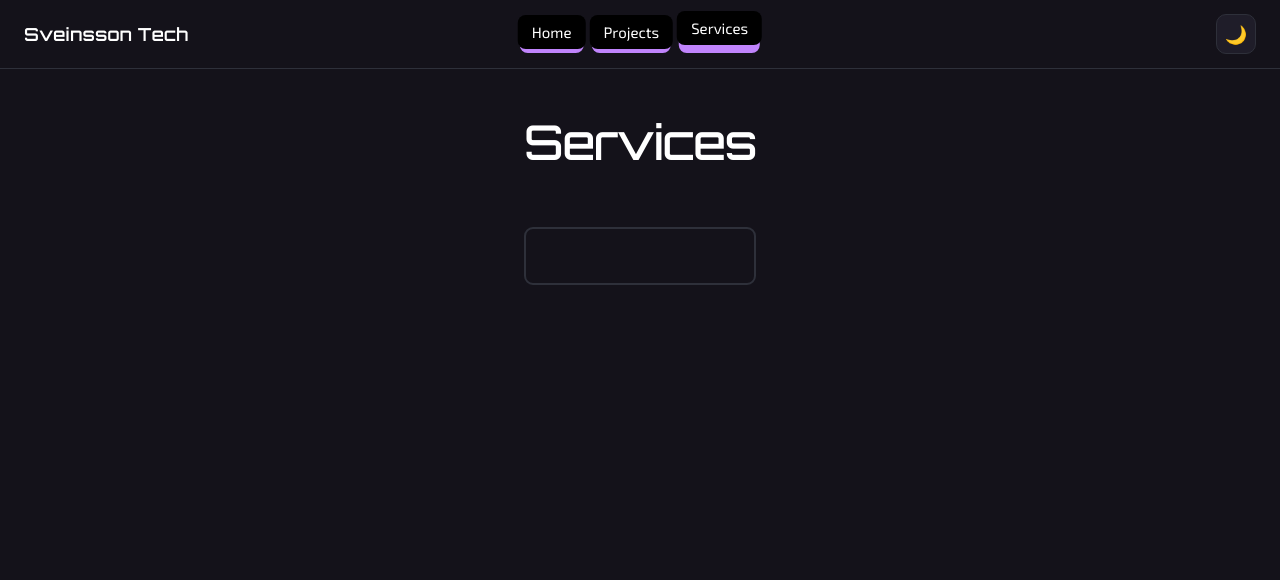
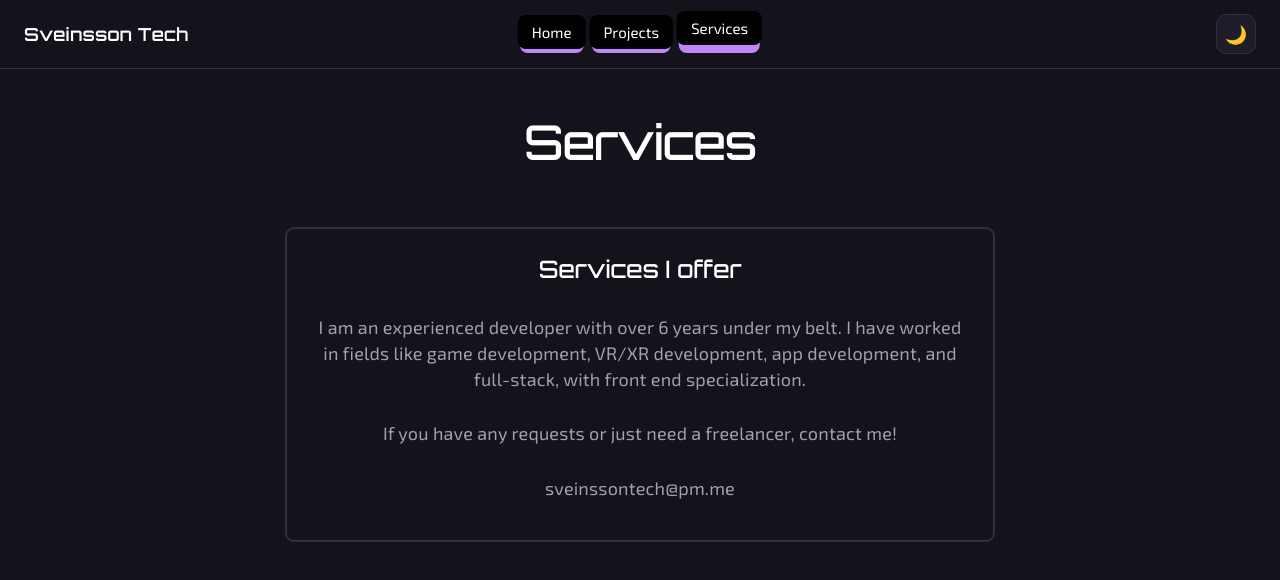
Before and after one commit to sveinssontech/sveinsson-tech-website, a React (Vite) app: page / in a window 1280 px wide. Both pictures are taken after a click on the button "Services". Shown: the top 580 px of the page. Built offline with nearby package versions, Linux system fonts and the light colour scheme.

Commit message:
Few things

```diff
--- a/src/components/Scene3D/Scene3D.jsx
+++ b/src/components/Scene3D/Scene3D.jsx
@@ -1,19 +1,34 @@
 import { Canvas } from '@react-three/fiber'
 import { OrbitControls } from '@react-three/drei'
+import { useTheme } from '../../theme/themeStore'
 import './Scene3D.css'
+import { useEffect } from 'react'
 
 const DEFAULT_CAMERA = { position: [9, 8, 9], fov: 45 }
-const BACKGROUND_COLOR = '#14121a'
+const BACKGROUND_COLOR_DARK = '#14121a'
+const BACKGROUND_COLOR_LIGHT = '#c0bec7'
 
 export default function Scene3D({
   children,
   camera = DEFAULT_CAMERA,
   showControls = true,
 }) {
+  const theme = useTheme();
+
+  const GetSceneColor = () => {
+    return theme === 'dark' ? BACKGROUND_COLOR : BACKGROUND_COLOR_LIGHT;
+  }
+
+  let sceneColor = '#14121a';
+
+  useEffect(() => {
+    sceneColor = GetSceneColor();
+  }, [theme]);
+
   return (
     <div className="scene-3d">
       <Canvas shadows camera={camera}>
-        <color attach="background" args={[BACKGROUND_COLOR]} />
+        <color attach="background" args={[sceneColor]} />
         <ambientLight intensity={0.4} />
         <directionalLight
           position={[8, 12, 6]}
--- a/src/components/pages/HomeBody.jsx
+++ b/src/components/pages/HomeBody.jsx
@@ -20,6 +20,12 @@ export default function HomeBody() {
         exiting tech, making games and playing games as well. Hope those that
         find their way here will enjoy whatever I have been working on!
       </p>
+      <h2>
+        Projects I have been a part of
+      </h2>
+      <p>
+        Waltz of the Wizard | Capeesh Language Learning | Optoscale Customer Portal
+      </p>
     </PageBody>
   );
 }
--- a/src/components/pages/ServicesBody.jsx
+++ b/src/components/pages/ServicesBody.jsx
@@ -1,5 +1,21 @@
 import PageBody from '../PageBody/PageBody'
 
 export default function ServicesBody() {
-  return <PageBody></PageBody>
+  return (
+    <PageBody>
+      <h2>
+        Services I offer
+      </h2>
+      <p>
+        I am an experienced developer with over 6 years under my belt.
+        I have worked in fields like game development, VR/XR development, app development, and full-stack, with front end specialization.
+      </p>
+      <p>
+        If you have any requests or just need a freelancer, contact me!
+      </p>
+      <p>
+        sveinssontech@pm.me
+      </p>
+    </PageBody>
+  );
 }
```
